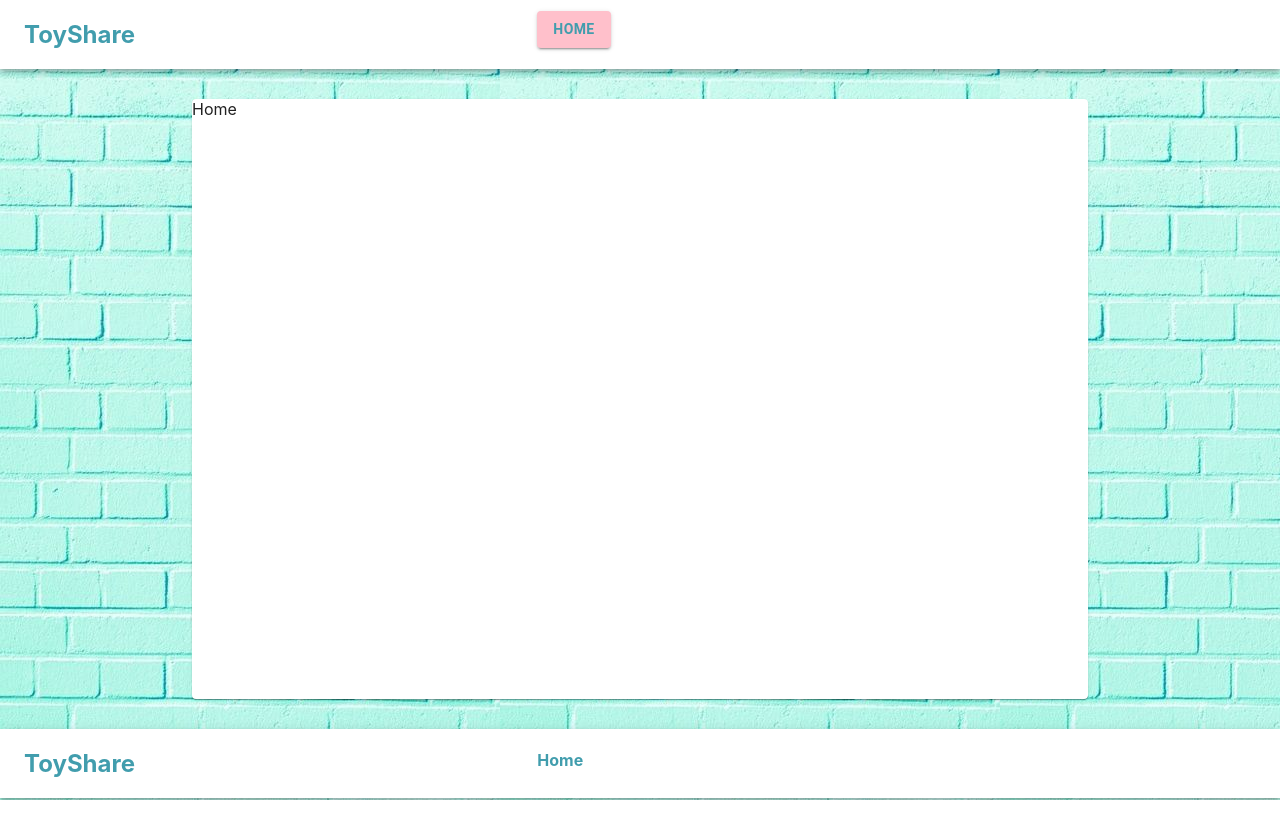
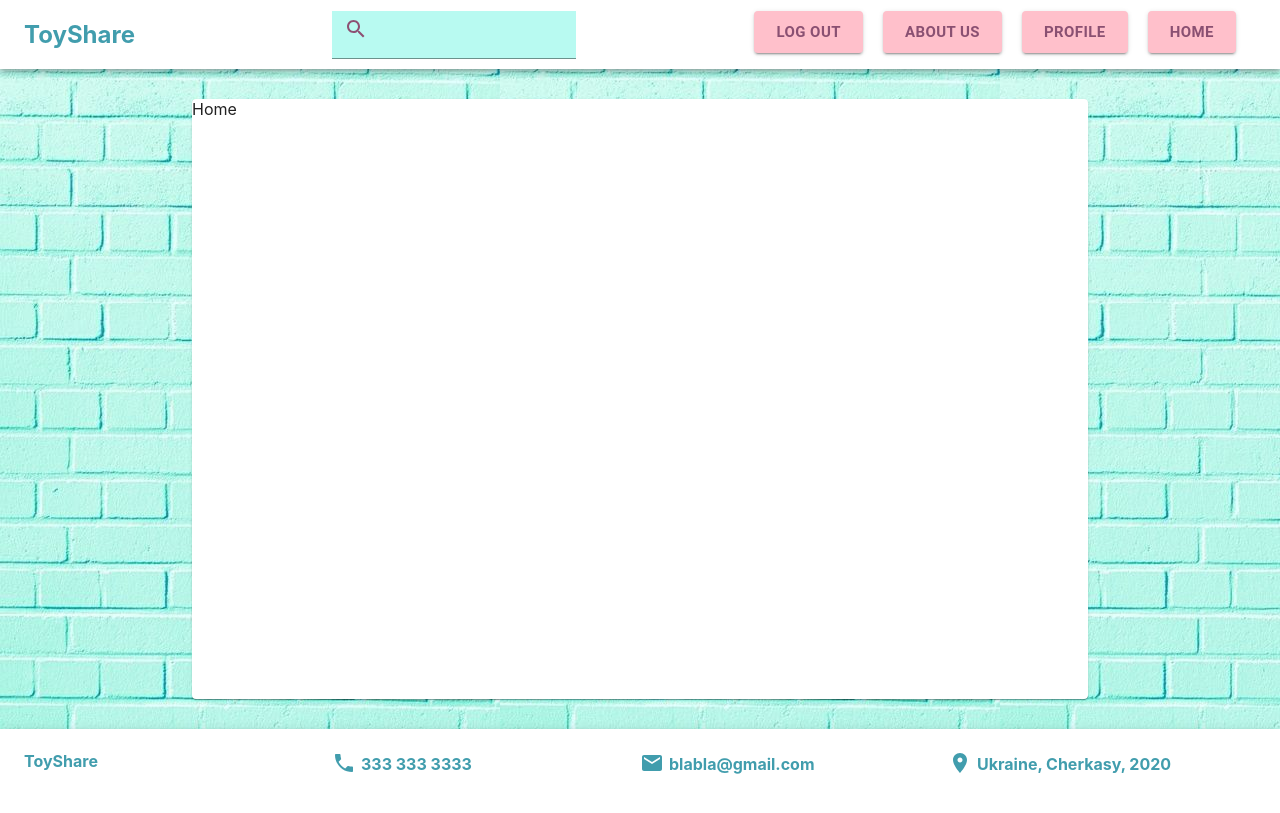
Before and after one commit to lubo4kaTarasenko/toy_share_front, a React (Create React App) app: page / in a window 1280 px wide. Built offline with nearby package versions, Linux system fonts and the light colour scheme.

Commit message:
still working on design and layout

```diff
--- a/package.json
+++ b/package.json
@@ -5,6 +5,7 @@
   "dependencies": {
     "@material-ui/core": "^4.11.3",
     "@material-ui/icons": "^4.11.2",
+    "@material-ui/lab": "^4.0.0-alpha.57",
     "@testing-library/jest-dom": "^5.11.4",
     "@testing-library/react": "^11.1.0",
     "@testing-library/user-event": "^12.1.10",
--- a/public/index.html
+++ b/public/index.html
@@ -26,7 +26,7 @@
     -->
     <title>React App</title>
   </head>
-  <body style='background-image: url("/mint1.jpg")'>
+  <body style='background-image: url("/mint1.jpg")' id='main'>
     <noscript>You need to enable JavaScript to run this app.</noscript>
     <div id="root"></div>
     <!--
--- a/src/App.css
+++ b/src/App.css
@@ -9,3 +9,36 @@
   background-color: white !important;
   color: rgb(65 157 173) !important;
 }
+#main .header_buttons{
+  background: pink;
+  color: rgb(138, 80, 114);
+  font-weight: bold;
+  margin-top: 11px;
+  margin-right: 20px;
+  float: right;
+}
+#search_input{
+  background: #b8faf1;
+  color: #8d5073;
+  margin-top: 11px;
+}
+#search_input-label{
+  color: #8d5073;
+}
+.MuiFilledInput-root {
+  background-color: white !important;
+}
+#main .footer_i{
+  float:left
+}
+.footer_t{
+  margin-top: 3px;
+  padding-left: 5px;
+  float: left;
+}
+#main .footer{
+  margin-top: 40px;
+}
+#main .footer_c{
+  padding-bottom: 20px;
+}
--- a/src/components/footer.js
+++ b/src/components/footer.js
@@ -2,14 +2,20 @@ import {AppBar,Toolbar, Grid, IconButton} from '@material-ui/core';
 import React from 'react';
 import { Link } from "react-router-dom";
 import {Home, AccountBox } from '@material-ui/icons';
+import {Phone, Email, LocationOn } from '@material-ui/icons';
 
 export default function Footer(){
   return(
     <AppBar position="static">
-        <Toolbar className='nav_cont'>
+        <Toolbar className='nav_cont footer_c'>
          <Grid container>
-            <Grid item xs={3} md={2} lg={5} className='header_item'> <h2>ToyShare</h2></Grid>
-            <Grid item xs={5} md={3} lg={2} className='header_item'><h4>Home</h4></Grid>
+            <Grid item xs={6} md={3} lg={3} className='header_item'> <h4>ToyShare</h4></Grid>
+            <Grid item xs={6} md={3} lg={3} className='header_item'>
+              <h4><Phone className='footer_i'/> <span className='footer_t'>333 333 3333</span></h4></Grid>
+            <Grid item xs={6} md={3} lg={3} className='header_item'>
+              <h4><Email className='footer_i'/> <span className='footer_t'>blabla@gmail.com</span></h4></Grid>
+            <Grid item xs={6} md={3} lg={3} className='header_item'><h4>
+              <LocationOn className='footer_i'/><span className='footer_t'> Ukraine, Cherkasy, 2020</span></h4></Grid>
           </Grid>
         </Toolbar>
    </AppBar>
--- a/src/components/header.js
+++ b/src/components/header.js
@@ -3,22 +3,20 @@ import React from 'react';
 import { Link } from "react-router-dom";
 import {Home, AccountBox } from '@material-ui/icons';
 import { pink } from '@material-ui/core/colors';
+import SearchComponent from './search';
 
 export default function Header(){
   return(
     <AppBar position="static" style={{backgroundColor: pink}}>
         <Toolbar className='nav_cont'>
          <Grid container>
-            <Grid item xs={3} md={2} lg={5} className='header_item'> <h2>ToyShare</h2></Grid>
-            <Grid item xs={5} md={3} lg={2} className='header_item'>
-              <Button
-               variant='contained'
-               style={{
-                background: 'pink',
-                color: 'rgb(65 157 173)',
-                fontWeight: 'bold',
-                marginTop: '11px'
-              }}>Home</Button>
+            <Grid item xs={3} md={2} lg={3} className='header_item'> <h2>ToyShare</h2></Grid>
+            <Grid item xs={3} md={2} lg={4} className='header_item'><SearchComponent/></Grid>
+            <Grid item xs={5} md={3} lg={5} className='header_item'>
+              <Button className='header_buttons' variant='contained' size='large'>Home</Button>
+              <Button className='header_buttons' variant='contained' size='large'>Profile</Button>
+              <Button className='header_buttons' variant='contained' size='large'>About us</Button>
+              <Button className='header_buttons' variant='contained' size='large'>Log out</Button>
             </Grid>
           </Grid>
         </Toolbar>
--- /dev/null
+++ b/src/components/search.js
@@ -0,0 +1,40 @@
+import React from 'react';
+import TextField from '@material-ui/core/TextField';
+import Autocomplete from '@material-ui/lab/Autocomplete';
+import { Search } from '@material-ui/icons';
+//import ProductsApi from '../services/productsApi';
+//import { useAtom } from 'jotai'
+//import {productsAtom, pagesAtom, categoriesAtom, paramsAtom } from '../atoms/shopAtoms'
+
+export default function SearchComponent() {
+  // const [products, setProducts] = useAtom(productsAtom)
+  // const [pages, setPages] = useAtom(pagesAtom)
+  // const [params, setParams] = useAtom(paramsAtom)
+  return (
+      <TextField label={<Search/>} variant="filled" id='search_input' size='small'/>
+    // <Autocomplete
+    //   id="search_complete"
+    //   options={products}
+    //   getOptionLabel={(option) => option.name}
+    //   style={{ width: 250 }}
+    //   clearOnBlur={false}
+    //   onInputChange={(e, v) => {loadListOfProducts(v)}}
+    //   renderInput={(params) => <TextField {...params}  label="Search" variant="filled" id='search_input' />}
+    // />
+  );
+
+  // function dispatchUpdateState(products, pages){
+  //   setProducts(products)
+  //   setPages(pages)
+  // }
+
+  // function loadListOfProducts(v){
+  //   params.search = v;
+  //   setParams(params)
+  //   new ProductsApi().getListByParams(params).then(
+  //     (result) => {
+  //       dispatchUpdateState(result.products, result.pages)
+  //     },
+  //   )
+  // }
+}
```
Also changed, not shown: 1 other file (tests, documents, lock files or other folders).
